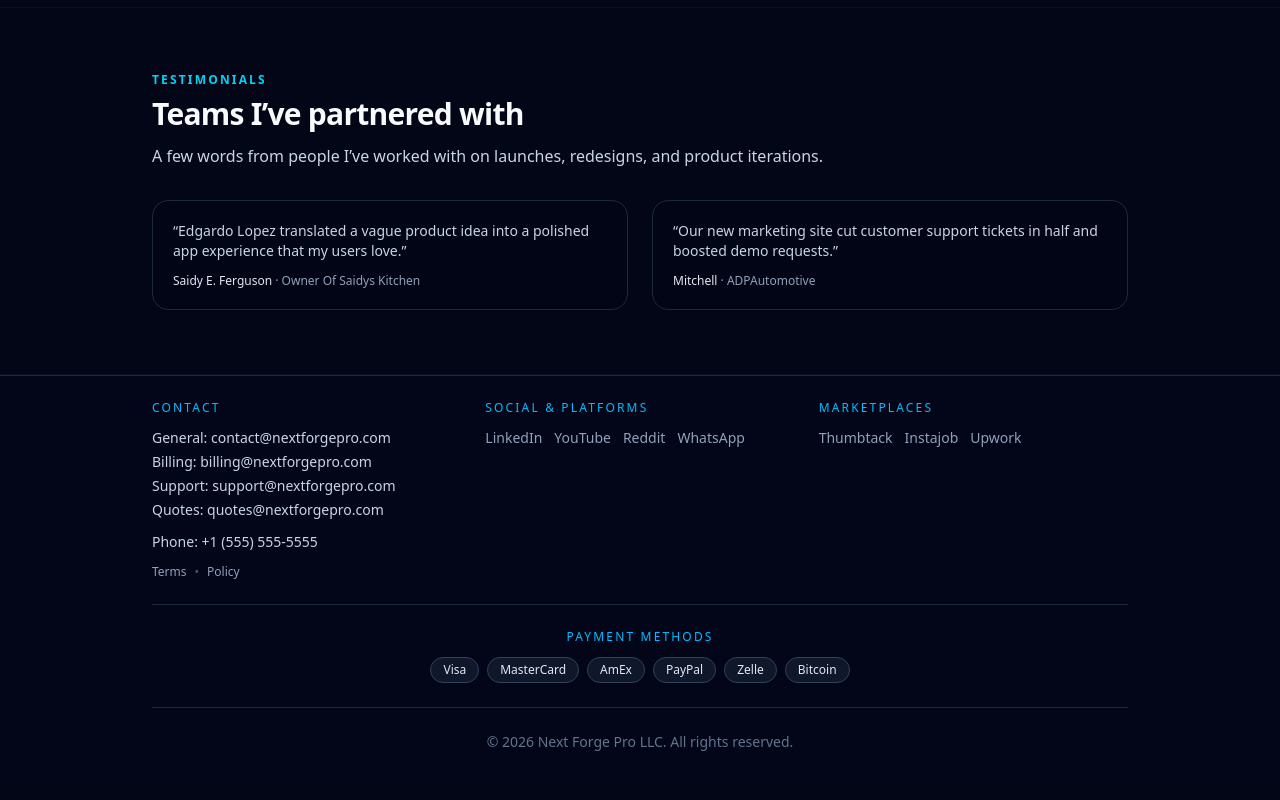
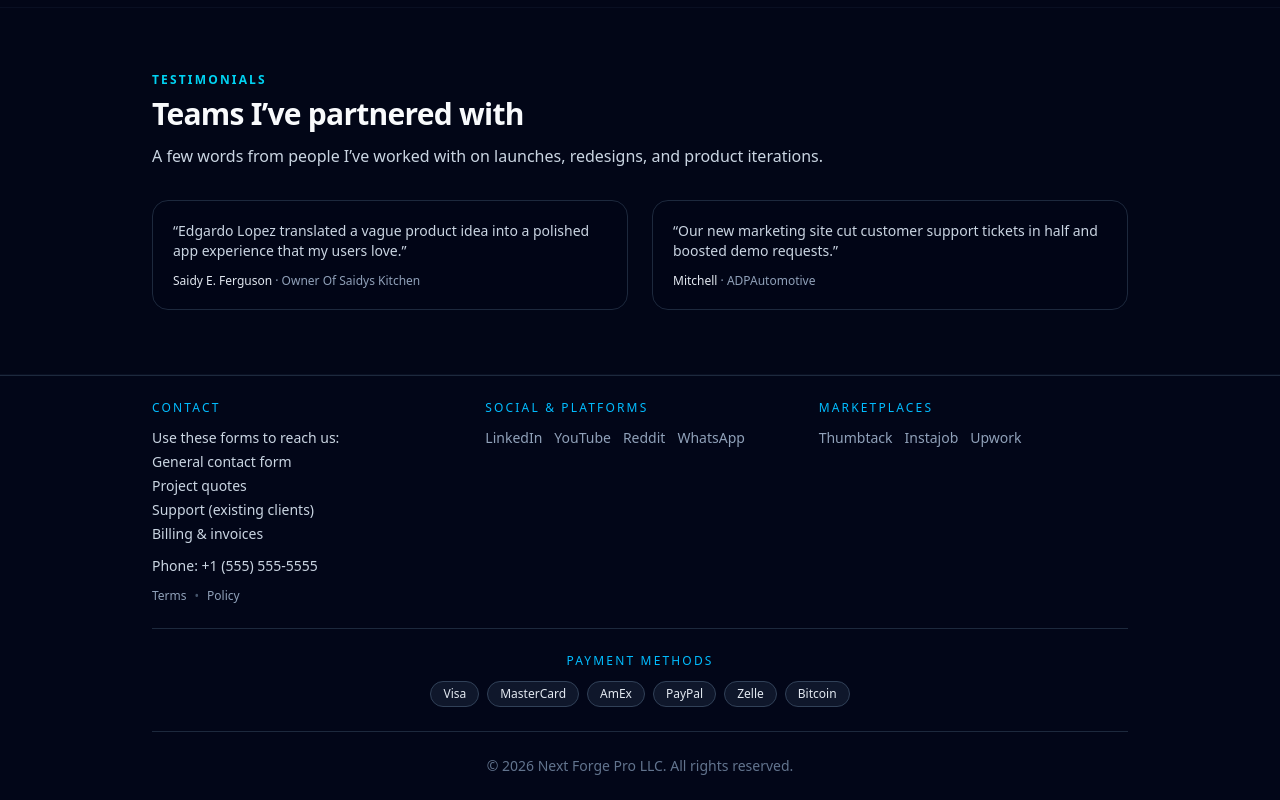
Before and after one commit to Edgar0973/nextforge-pro, a Next.js app: page / in a window 1280 px wide. Shown: the part 1339-2139 px from the top of the page. Before the commit the page ends 2115 px from the top, so only its background shows below. Built offline with nearby package versions, Linux system fonts and the light colour scheme.

Commit message:
Replace footer email addresses with form links

```diff
--- a/components/footer.tsx
+++ b/components/footer.tsx
@@ -9,49 +9,37 @@ export function Footer() {
       <div className="mx-auto flex max-w-5xl flex-col gap-6 px-4 py-6 text-sm text-slate-400 md:px-6">
         {/* Top: Contact + Social & platforms + Marketplaces */}
         <div className="grid gap-6 md:grid-cols-3">
-          {/* Contact / phone + multiple emails + Terms/Policy */}
+          {/* Contact / forms + phone + Terms/Policy */}
           <div className="space-y-3">
             <p className="text-xs uppercase tracking-[0.18em] text-sky-400">
               Contact
             </p>
 
+            {/* Use forms instead of direct email addresses */}
             <div className="space-y-1 text-sm text-slate-300">
-              <p>
-                General:&nbsp;
-                <a
-                  href="mailto:contact@nextforgepro.com"
-                  className="hover:text-sky-300"
-                >
-                  contact@nextforgepro.com
-                </a>
-              </p>
-              <p>
-                Billing:&nbsp;
-                <a
-                  href="mailto:billing@nextforgepro.com"
-                  className="hover:text-sky-300"
-                >
-                  billing@nextforgepro.com
-                </a>
-              </p>
-              <p>
-                Support:&nbsp;
-                <a
-                  href="mailto:support@nextforgepro.com"
-                  className="hover:text-sky-300"
-                >
-                  support@nextforgepro.com
-                </a>
-              </p>
-              <p>
-                Quotes:&nbsp;
-                <a
-                  href="mailto:quotes@nextforgepro.com"
-                  className="hover:text-sky-300"
-                >
-                  quotes@nextforgepro.com
-                </a>
-              </p>
+              <p>Use these forms to reach us:</p>
+              <ul className="mt-1 space-y-1">
+                <li>
+                  <Link href="/contact" className="hover:text-sky-300">
+                    General contact form
+                  </Link>
+                </li>
+                <li>
+                  <Link href="/quote" className="hover:text-sky-300">
+                    Project quotes
+                  </Link>
+                </li>
+                <li>
+                  <Link href="/support" className="hover:text-sky-300">
+                    Support (existing clients)
+                  </Link>
+                </li>
+                <li>
+                  <Link href="/billing" className="hover:text-sky-300">
+                    Billing &amp; invoices
+                  </Link>
+                </li>
+              </ul>
             </div>
 
             <p className="text-sm text-slate-300">
```
